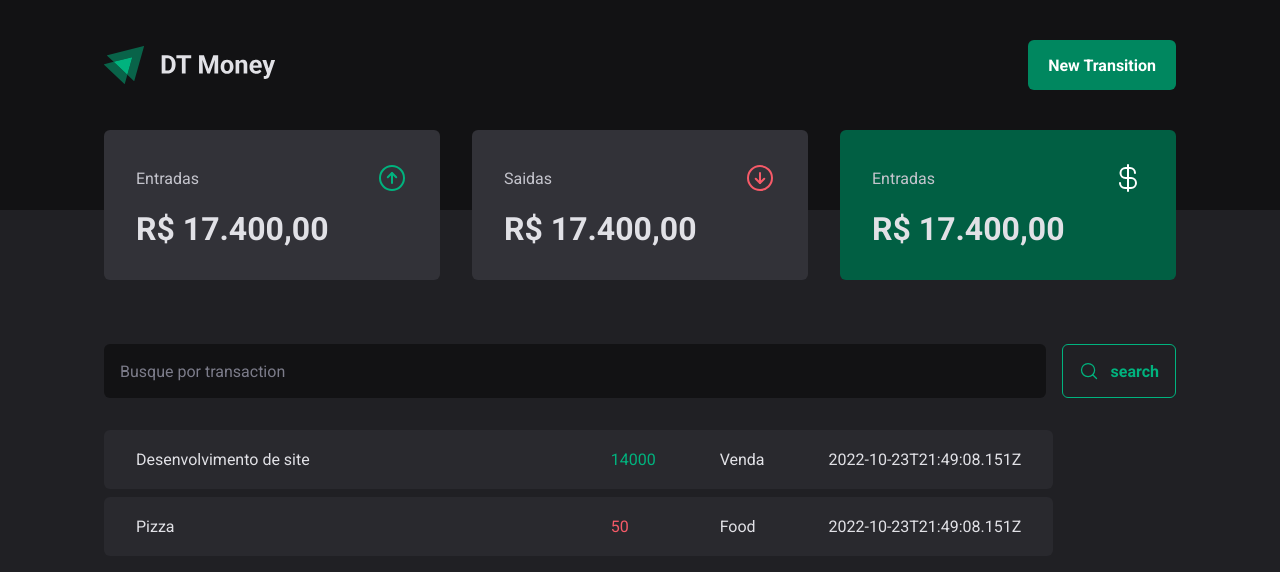
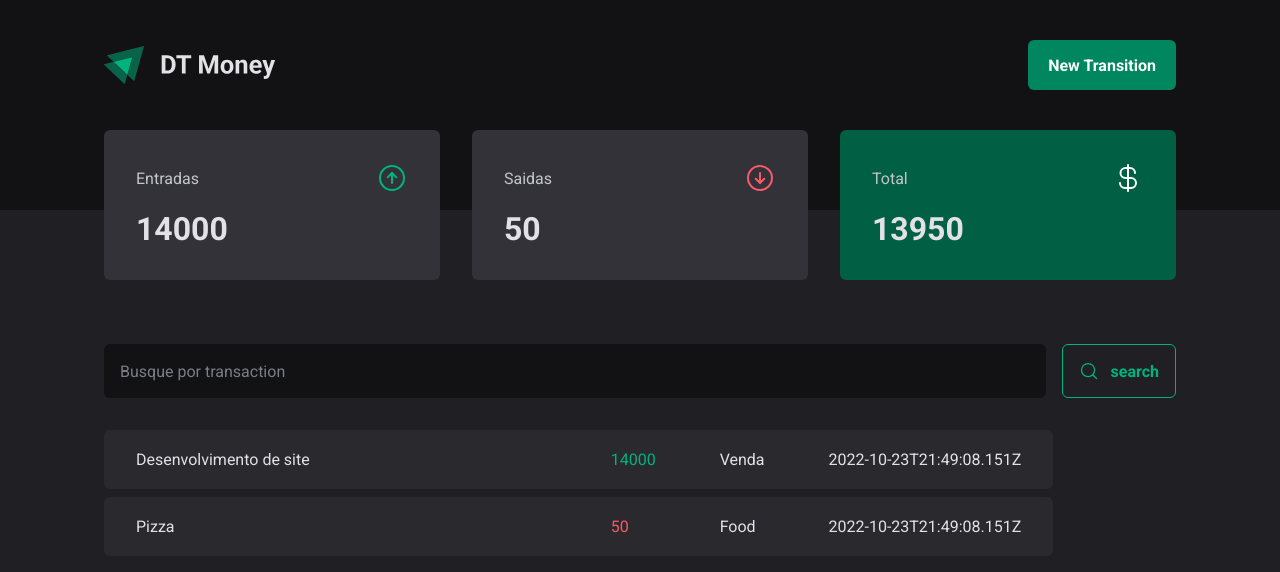
Before and after one commit to Vinicius-Holtman/dt-money-ignite, a React (Vite) app: page / in a window 1280 px wide. Shown: the top 572 px of the page. Built offline with nearby package versions, Linux system fonts and the light colour scheme; data requests are answered from the project's data file.

Commit message:
Calculate price income or outcome

```diff
--- a/src/components/Summary/index.tsx
+++ b/src/components/Summary/index.tsx
@@ -7,6 +7,23 @@
 export function Summary() {
   const { transactions } = useContext(TransactionsContext)
 
+  const summary = transactions.reduce(
+    (acc, transaction) => {
+      if (transaction.type === 'income') {
+        acc.income += transaction.price;
+        acc.total += transaction.price
+      } else {
+        acc.outcome += transaction.price
+        acc.total -= transaction.price
+      }
+
+      return acc;
+    },
+    {
+    income: 0,
+    outcome: 0,
+    total: 0
+  })
 
   return (
     <SummaryContainer>
@@ -16,7 +33,7 @@
           <ArrowCircleUp size={32} color="#00b37e" />
         </header>
 
-        <strong>R$ 17.400,00</strong>
+        <strong>{summary.income}</strong>
       </SummaryCard>
 
       <SummaryCard>
@@ -25,16 +42,16 @@
           <ArrowCircleDown size={32} color="#f75a68" />
         </header>
 
-        <strong>R$ 17.400,00</strong>
+        <strong>{summary.outcome}</strong>
       </SummaryCard>
 
       <SummaryCard variant="green">
         <header>
-          <span>Entradas</span>
+          <span>Total</span>
           <CurrencyDollar size={32} color="#FFF" />
         </header>
 
-        <strong>R$ 17.400,00</strong>
+        <strong>{summary.total}</strong>
       </SummaryCard>
     </SummaryContainer>
   )
```
